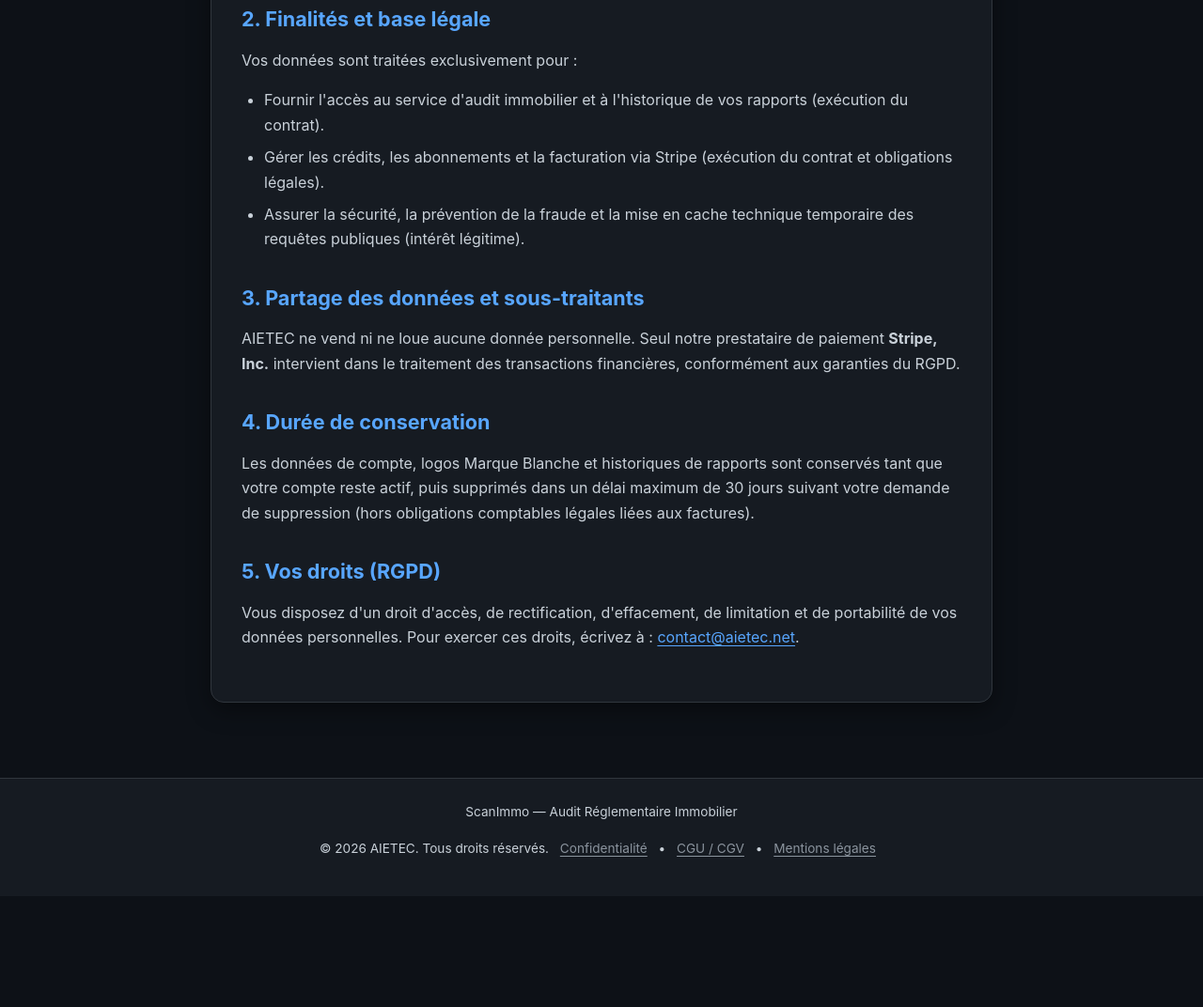
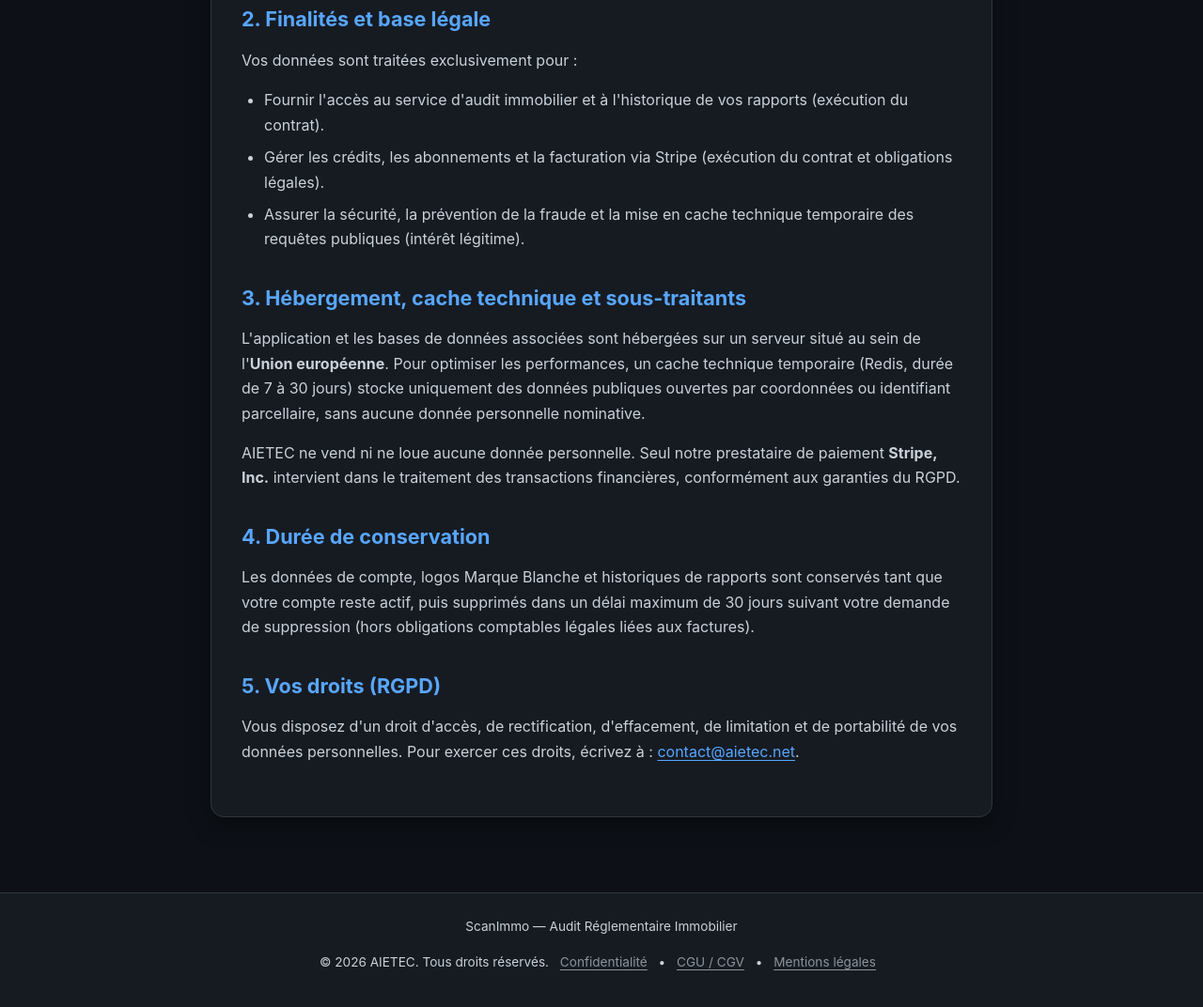
Before and after one commit to aietec/legal-pages, a plain HTML site: page scanimmo/privacy.html in a window 1280 px wide. Shown: the part 699-1771 px from the top of the page at 94% size. Before the commit the page ends 1653 px from the top, so only its background shows below. Drawn offline with Linux system fonts and the light colour scheme.

Commit message:
Refine ScanImmo legal terms and GDPR privacy details

```diff
--- a/scanimmo/privacy.html
+++ b/scanimmo/privacy.html
@@ -44,7 +44,8 @@
       </section>
 
       <section>
-        <h2>3. Partage des données et sous-traitants</h2>
+        <h2>3. Hébergement, cache technique et sous-traitants</h2>
+        <p>L'application et les bases de données associées sont hébergées sur un serveur situé au sein de l'<strong>Union européenne</strong>. Pour optimiser les performances, un cache technique temporaire (Redis, durée de 7 à 30 jours) stocke uniquement des données publiques ouvertes par coordonnées ou identifiant parcellaire, sans aucune donnée personnelle nominative.</p>
         <p>AIETEC ne vend ni ne loue aucune donnée personnelle. Seul notre prestataire de paiement <strong>Stripe, Inc.</strong> intervient dans le traitement des transactions financières, conformément aux garanties du RGPD.</p>
       </section>
 
```
Also changed, not shown: scanimmo/terms.html (+1 -1 lines).
